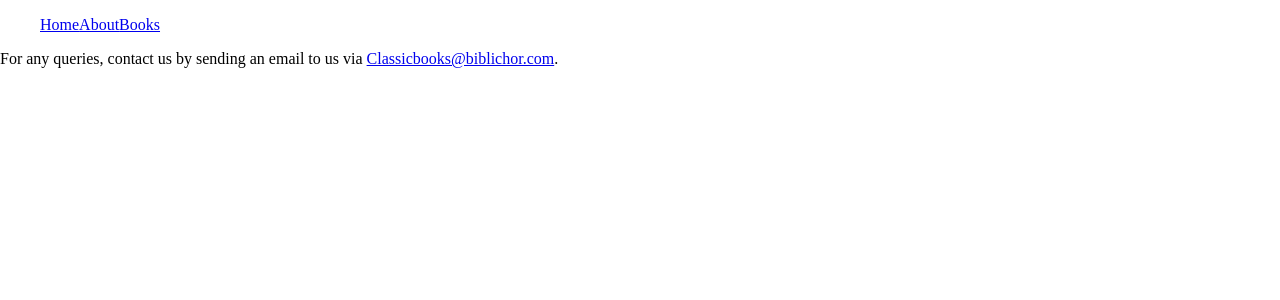
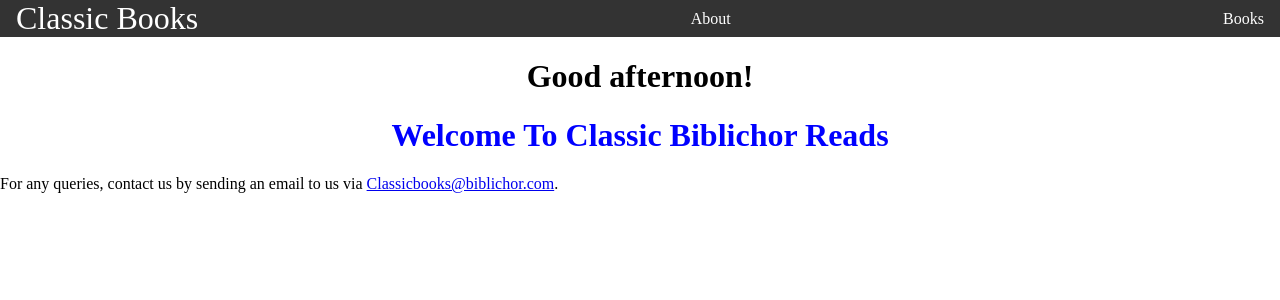
Before and after one commit to Ki-muh/Book-review-app, a React (Create React App) app: page / in a window 1280 px wide. Shown: the top 300 px of the page. Built offline with nearby package versions, Linux system fonts and the light colour scheme.

Commit message:
Updated index.js

```diff
--- a/src/App.js
+++ b/src/App.js
@@ -1,23 +1,46 @@
 import React from 'react';
+import { Route, Routes } from "react-router-dom";
 import NavBar from './Navbar';
 import Home from "./Home";
 import About from "./About";
 import Books from "./Books"
-import { BrowserRouter, Routes, Route } from "react-router-dom";
-import Layout from './layout/Layout';
 import './App.css';
+// import { Routes } from 'react-router-dom';
 
 function App() {
-  return(
-  <BrowserRouter>
-  <Routes>
-    <Route path="/" element={<Layout />}>
-      <Route path="home" element={<Home />} />
-      <Route path="about" element={<About />} />
-      <Route path="books" element={<Books />} />
-    </Route>
-  </Routes>
-</BrowserRouter>)
+  // let component
+  // switch (window.location.pathname) {
+  //   case "/":
+  //     component = <Home />
+  //     break;
+  //   case "/about":
+  //     component = <About />
+  //     break;
+  //   case "books":
+  //     component = <Books />
+  //     break;
+  // }
+  return (
+    <div>
+      <NavBar />
+      <div className='container'>
+        <Routes>
+          <Route path="/about" element={<About />} />
+          <Route path="/books" element={<Books />} />
+          <Route path="/" element={<Home />} />
+        </Routes>
+      </div>
+      <footer>
+        <p>For any queries, contact us by sending an email to us via <a href="classicbooks@biblichor.com">Classicbooks@biblichor.com</a>.</p>
+      </footer>
+    </div>
+    // <Books />
+    // <Switch>
+      // <Route path="/" exact component={Home} />
+    //   <Route path="/about" exact component={About} />
+    //   <Route path="/books" exact component={Books} />
+    // </Switch>
+  )
 }
 
 export default App;
--- a/src/index.js
+++ b/src/index.js
@@ -3,15 +3,15 @@ import ReactDOM from 'react-dom/client';
 import './index.css';
 import App from './App';
 import reportWebVitals from './reportWebVitals';
-// import { BrowserRouter } from 'react-router-dom';
+import { BrowserRouter } from 'react-router-dom';
 
 const root = ReactDOM.createRoot(document.getElementById('root'));
 root.render(
   <React.StrictMode>
-    {/* <BrowserRouter> */}
+    <BrowserRouter>
     <App />
 
-    {/* </BrowserRouter> */}
+    </BrowserRouter>
   </React.StrictMode>
 );
 
```
